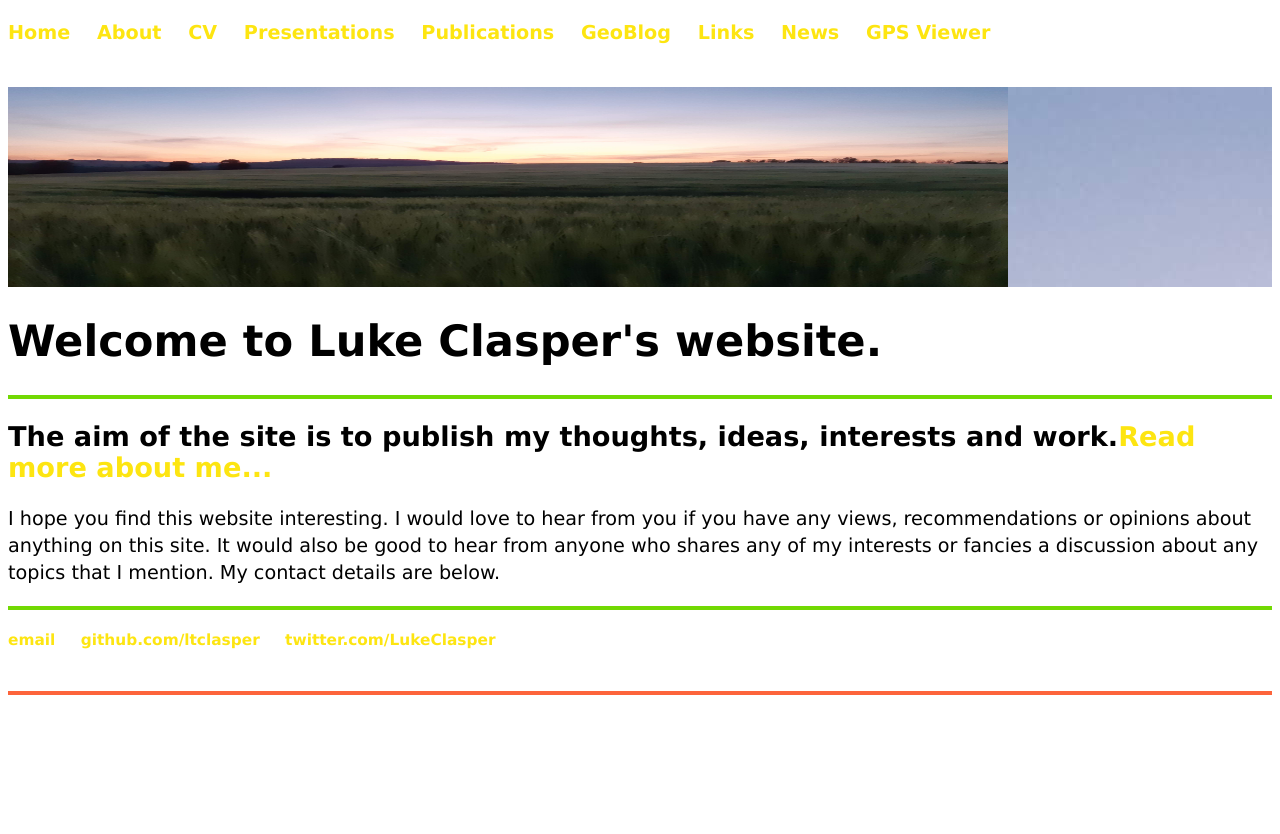
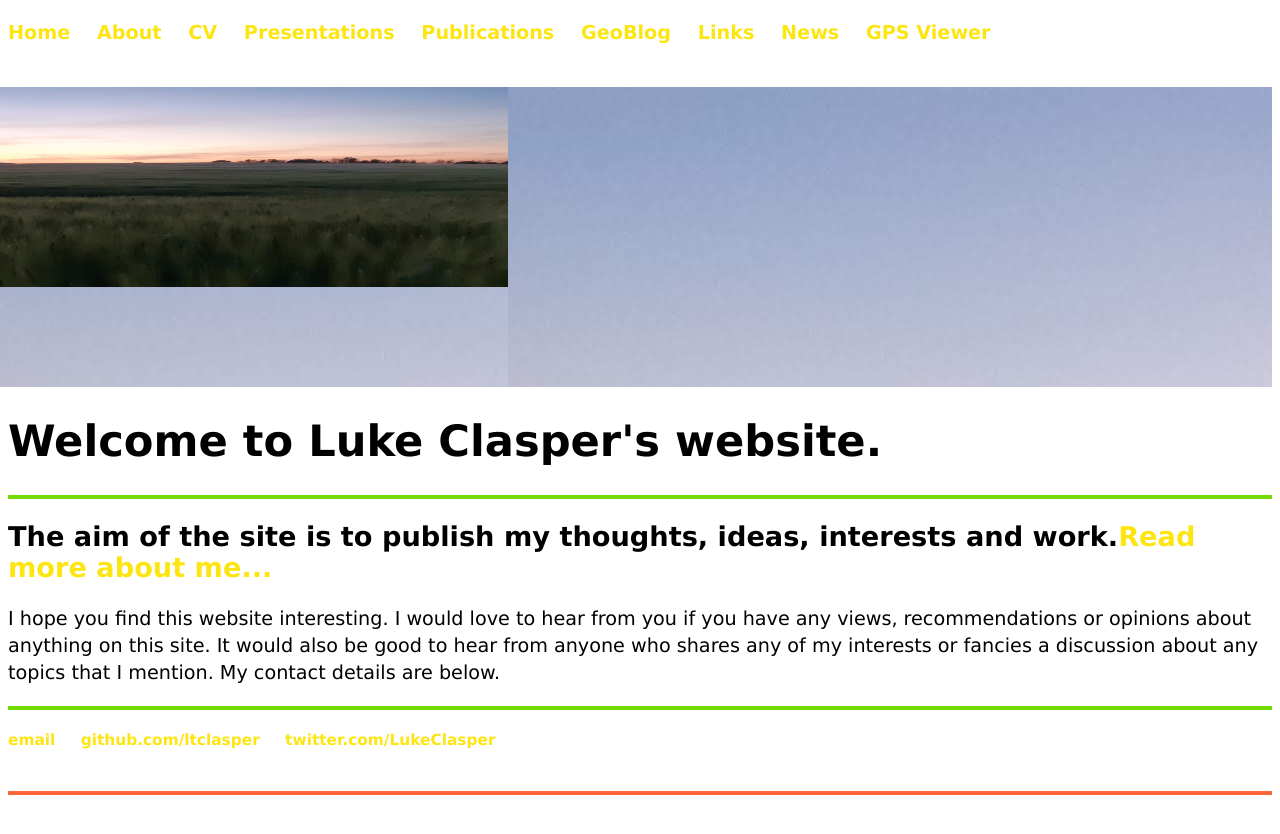
Before and after one commit to ltclasper/ltclasper.github.io, a Jekyll site: the page built from index.html, in a window 1280 px wide. Shown: the top 834 px of the page. Built offline with Jekyll 4.4.1, drawn with Linux system fonts in a browser that asks for light colours.

Commit message:
Update main.css

```diff
--- a/css/main.css
+++ b/css/main.css
@@ -5,10 +5,10 @@
 
 #header{
     left: 50%;
-    margin-auto: -500px;
+    margin-left: -500px;
     background:url(/sunset_photo.jpg) no-repeat;
     width:1000px;
-    height:200px;
+    height:300px;
 }
 }
 body {
```
